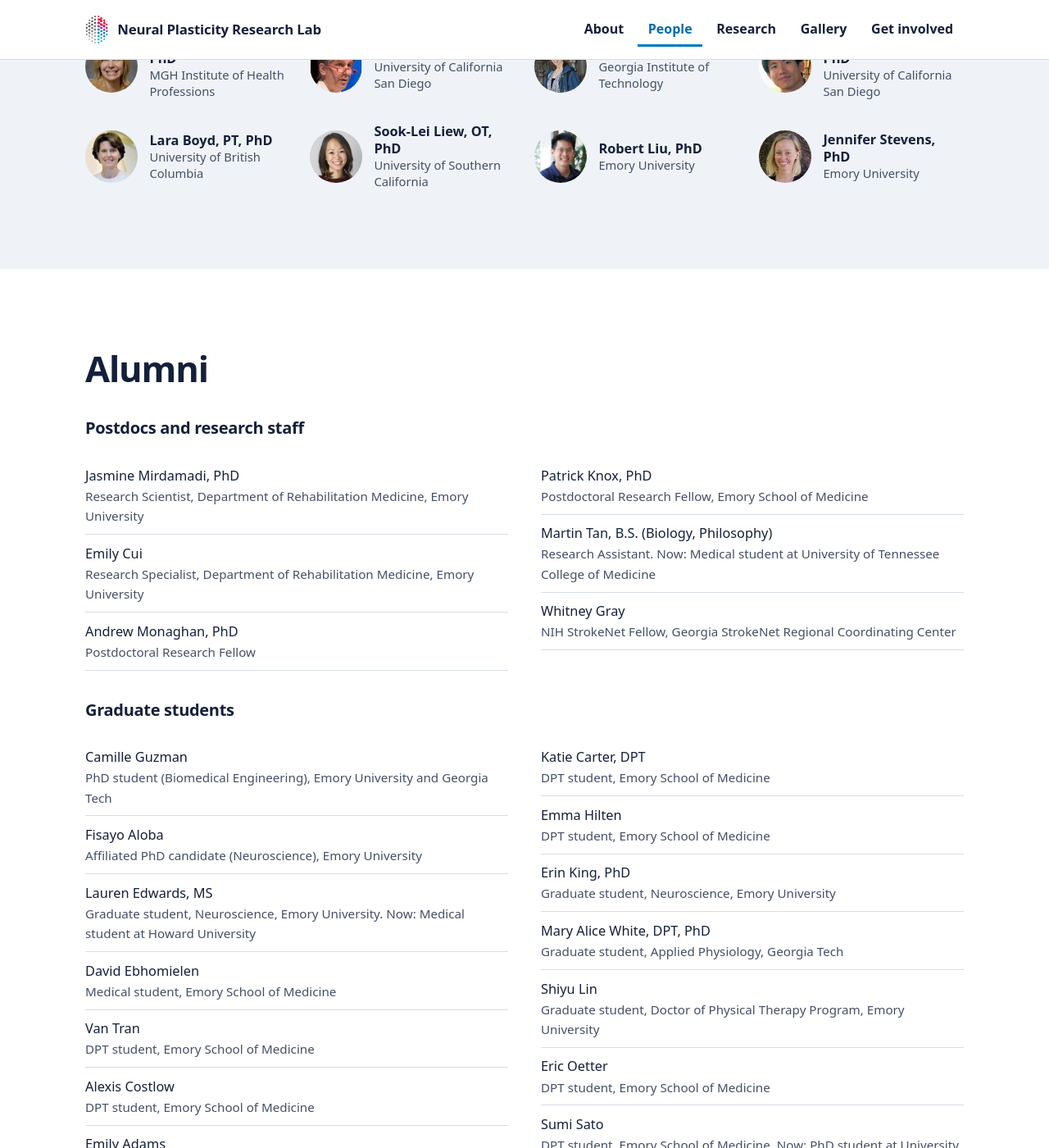
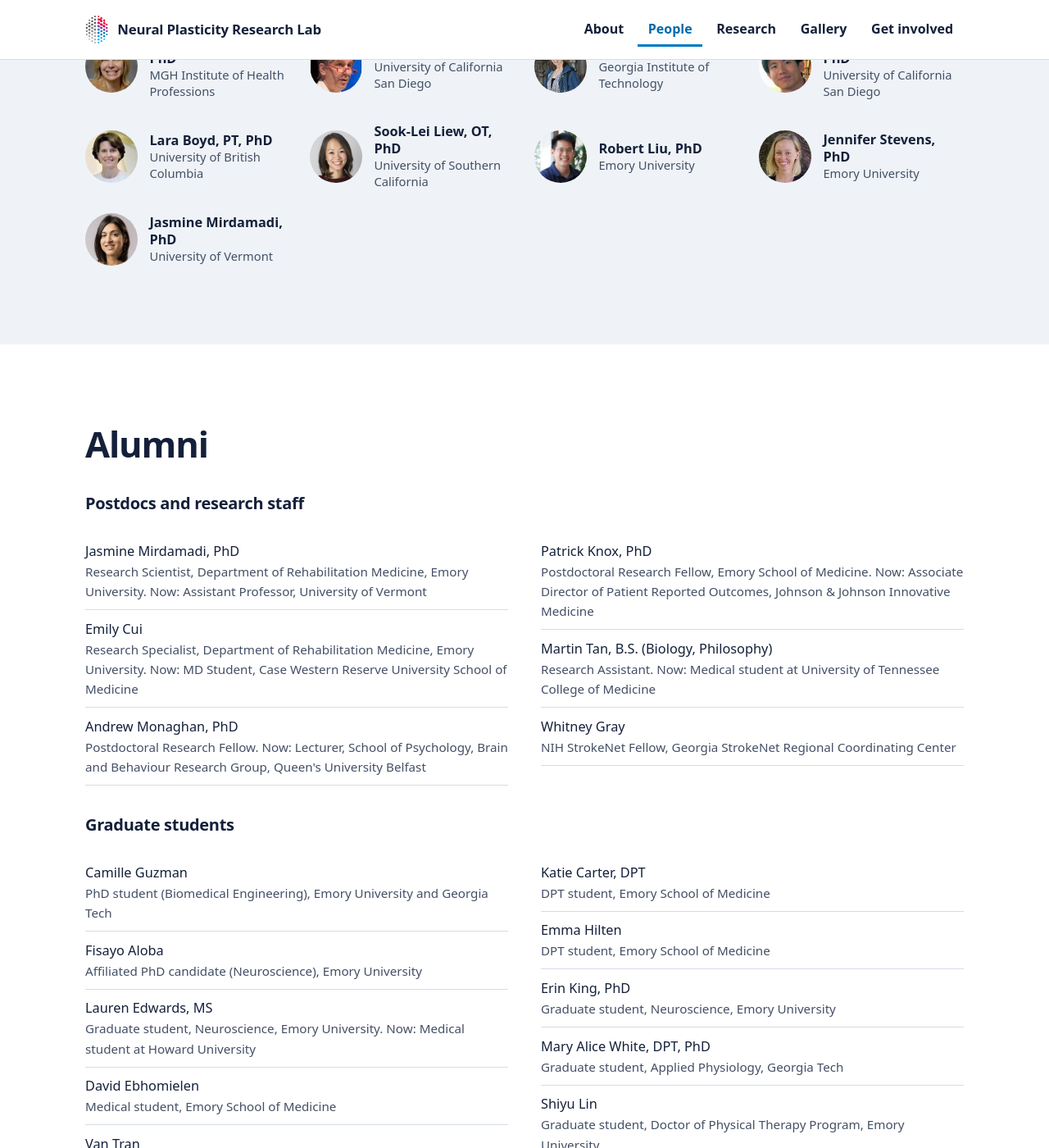
Before and after one commit to npresearchlab/npresearchlab.github.io, a Jekyll site: the page built from people.html, in a window 1280 px wide and 1400 px high, scrolled down 4076 px. Shown: the whole window at 82% size. Built offline with Jekyll 4.4.1, drawn with Linux system fonts in a browser that asks for light colours; some web fonts are replaced.

Commit message:
People: alumni updates (Mirdamadi, Cui, Knox, Monaghan); add Jasmine Mirdamadi as a collaborator
Co-Authored-By: Claude Opus 5.5 <noreply@anthropic.com>
Claude-Session: https://claude.ai/code/session_01A6YfpnrJqQKYAxW4w34cR4

```diff
--- a/_data/alumni.yml
+++ b/_data/alumni.yml
@@ -7,9 +7,11 @@
 - name: Jasmine Mirdamadi, PhD
   type: Postdocs and research staff
   role: Research Scientist, Department of Rehabilitation Medicine, Emory University
+  now: "Assistant Professor, University of Vermont"
 - name: Emily Cui
   type: Postdocs and research staff
   role: Research Specialist, Department of Rehabilitation Medicine, Emory University
+  now: "MD Student, Case Western Reserve University School of Medicine"
 - name: Camille Guzman
   type: Graduate students
   role: PhD student (Biomedical Engineering), Emory University and Georgia Tech
@@ -35,9 +37,11 @@
 - name: Andrew Monaghan, PhD
   type: Postdocs and research staff
   role: Postdoctoral Research Fellow
+  now: "Lecturer, School of Psychology, Brain and Behaviour Research Group, Queen's University Belfast"
 - name: Patrick Knox, PhD
   type: Postdocs and research staff
   role: Postdoctoral Research Fellow, Emory School of Medicine
+  now: "Associate Director of Patient Reported Outcomes, Johnson & Johnson Innovative Medicine"
 - name: Clara Beth LaFollette
   type: Undergraduate students
   role: Undergraduate student (Neuroscience and Behavioral Biology), Emory University
--- a/_data/collaborators.yml
+++ b/_data/collaborators.yml
@@ -48,3 +48,7 @@
   institution: Emory University
   photo: /assets/img/collaborators/jennifer-stevens.jpg
   url: http://www.varrd.emory.edu/people/jennifer-stevens/
+- name: Jasmine Mirdamadi, PhD
+  institution: University of Vermont
+  photo: /assets/img/collaborators/jasmine-mirdamadi.jpg
+  url: ""
```
Also changed, not shown: assets/img/collaborators/jasmine-mirdamadi.jpg (added).
